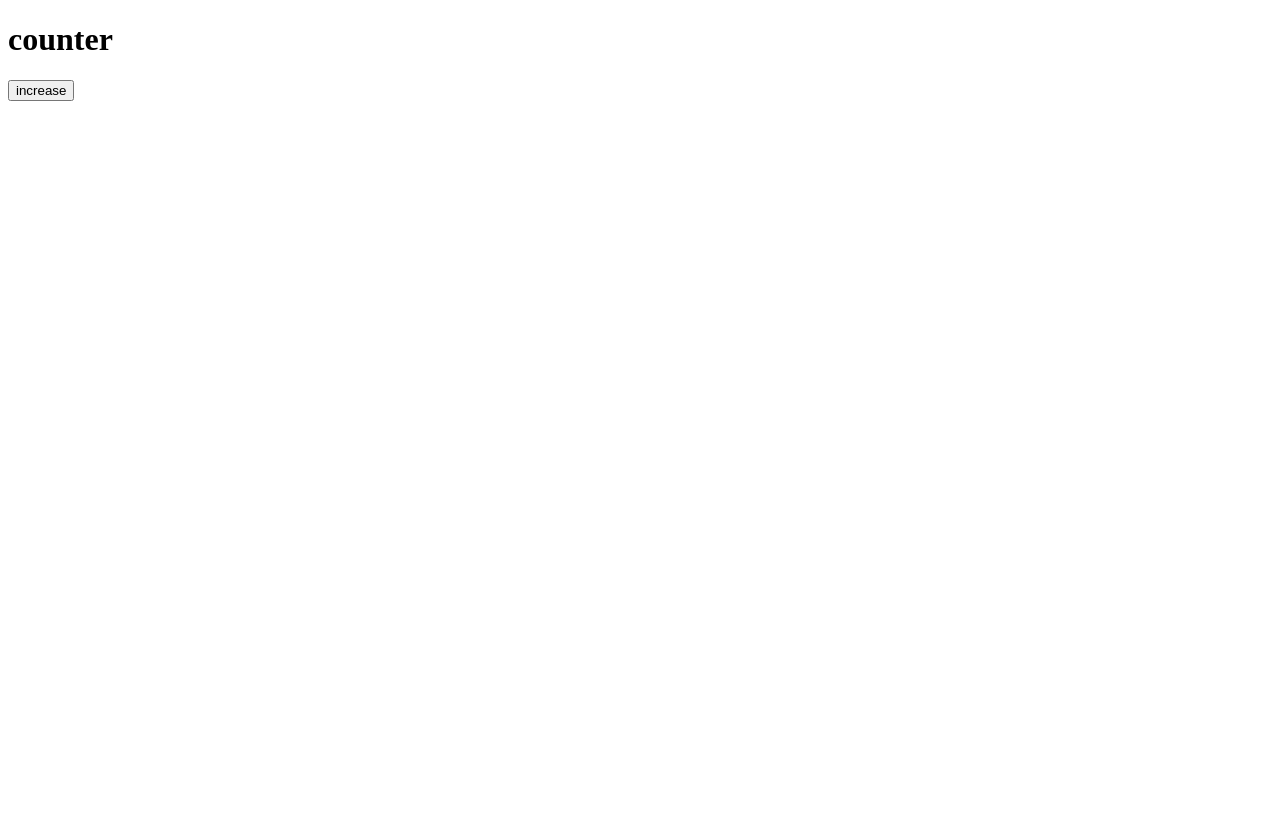
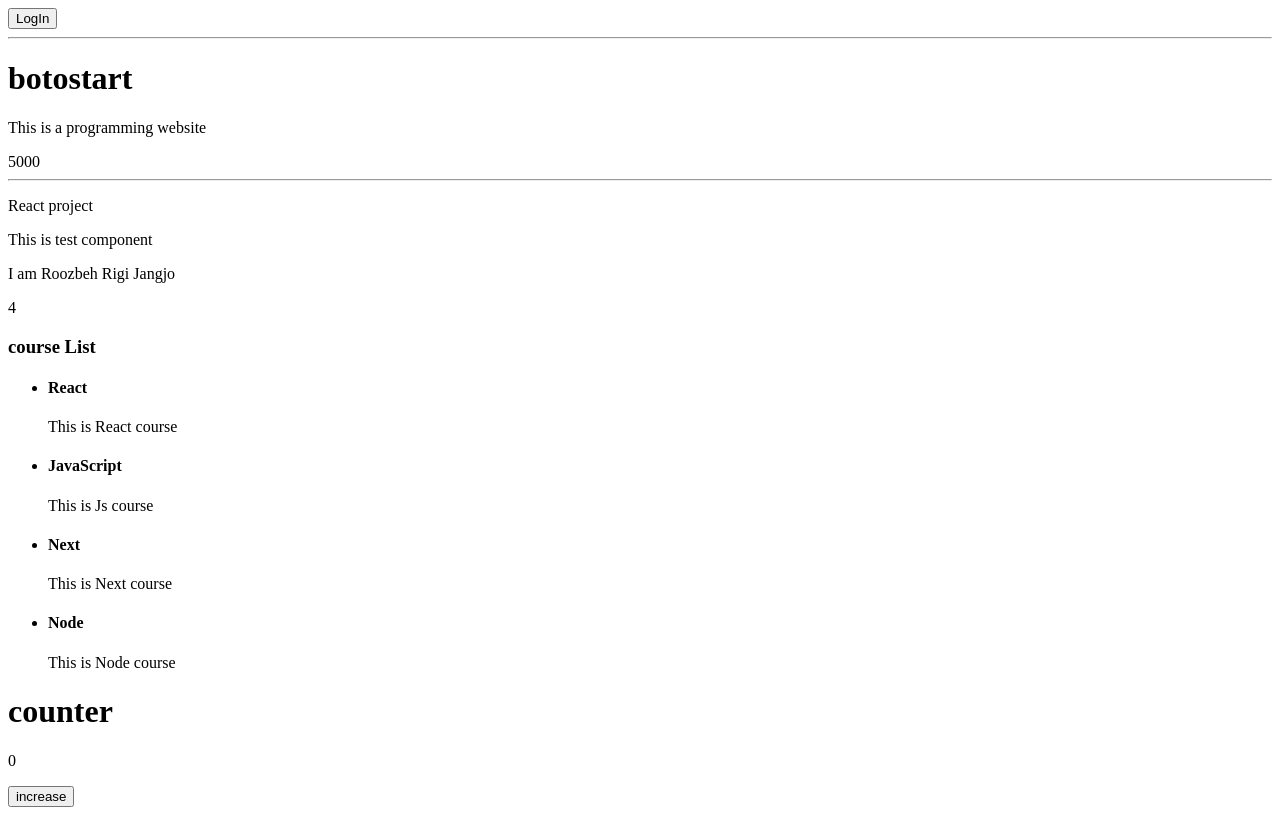
Before and after one commit to golabisib/learnReact, a React (Vite) app in the folder learningReact/: page / in a window 1280 px wide. Built offline with nearby package versions, Linux system fonts and the light colour scheme.

Commit message:
The intro of state and hook is added in counter file

```diff
--- a/learningReact/src/App.jsx
+++ b/learningReact/src/App.jsx
@@ -7,8 +7,7 @@ function App() {
 
   return (
       <>
-      <Counter />
-        {/* <Header />
+        <Header />
         <Banner
         title="botostart"
         description="This is a programming website"
@@ -16,7 +15,8 @@ function App() {
         />
         <p>React project</p>
         <Test />
-        <CourseList /> */}
+        <CourseList />
+       <Counter />
     </>
   )
 }
--- a/learningReact/src/Counter.jsx
+++ b/learningReact/src/Counter.jsx
@@ -1,15 +1,35 @@
 // events
+
+// function Counter() {
+//     const increaseHandler = () => console.log("increase");
+
+//     return (
+//     <>
+//     <h1>counter</h1>
+//     <button onClick={increaseHandler}>increase</button>
+//     </>
+//   )
+// }
+// // or:
+// // just <button onClick={() => console.log("increase")}>increase</button>
+// // without any external function
+// export default Counter
+
+// hook
+import { useState } from "react";
+
 function Counter() {
-    const increaseHandler = () => console.log("increase");
+    const [counter, setCounter] = useState(0);
+    const increaseHandler = () => setCounter(counter + 1);
 
     return (
-    <>
-    <h1>counter</h1>
-    <button onClick={increaseHandler}>increase</button>
-    </>
+        <>
+        <h1>counter</h1>
+        <p>{counter}</p>
+        <button onClick={increaseHandler}>increase</button>
+        </>
   )
 }
-// or:
-// just <button onClick={() => console.log("increase")}>increase</button>
-// without any external function
+//46
+
 export default Counter
--- a/learningReact/src/Courselist.jsx
+++ b/learningReact/src/Courselist.jsx
@@ -12,10 +12,11 @@ function CourseList(){
         <h3>course List</h3>
         <ul>
             {courses.map((course) => (
-                <CourseCard key="course.id" data={course}/>
+                <CourseCard key={course.id} data={course}/>
             ))}
                 </ul>
         </>
     );
 }
+
 export default CourseList
```
